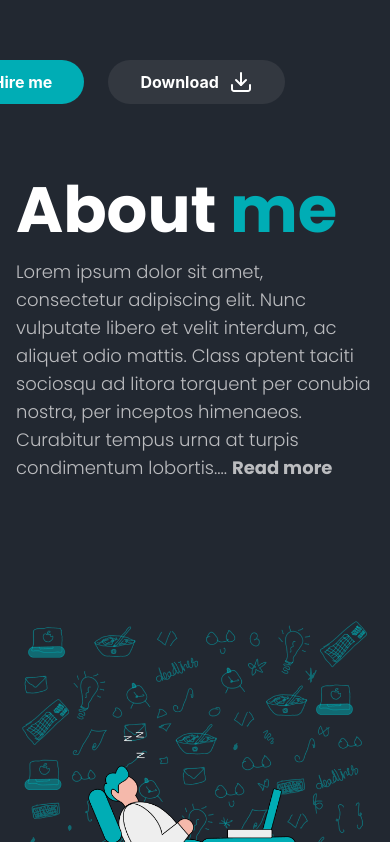
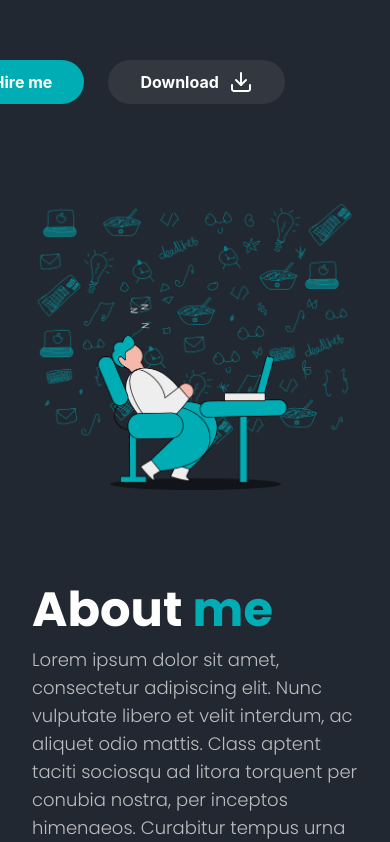
Before and after one commit to AleksBab-star/First_project_on_React, a React (Vite) app: page / in a window 390 px wide. Shown: the part 822-1664 px from the top of the page. Built offline with nearby package versions, Linux system fonts and the light colour scheme.

Commit message:
Добавлен адаптив к секции About me

```diff
--- a/src/components/About_me.tsx
+++ b/src/components/About_me.tsx
@@ -1,8 +1,8 @@
 export default function About_me(){
     return (
-        <section className="bg-[#222831] flex items-center justify-around gap-15 h-[850px] px-10 max-md:flex max-md:flex-col max-md:px-4">
-            <div className="h-">
-                <h1 className="font-['Poppins'] font-bold text-white text-[64px]">About <span className="text-[#00ADB5]">me</span></h1>
+        <section className="bg-[#222831] flex items-center justify-around gap-15 min-h-[850px] max-md:h-auto px-10 max-md:flex max-md:flex-col-reverse max-md:px-8 max-md:py-16">
+            <div className="">
+                <h1 className="font-['Poppins'] font-bold text-white text-[64px] max-md:text-[48px]">About <span className="text-[#00ADB5]">me</span></h1>
                 <p className="font-['Poppins'] font-light text-lg text-[#BBBCBF] leading-7 max-w-100">Lorem ipsum dolor sit amet, consectetur adipiscing elit. Nunc vulputate libero et velit interdum, ac aliquet odio mattis. Class aptent taciti sociosqu ad litora torquent per conubia nostra, per inceptos himenaeos.
                     Curabitur tempus urna at turpis condimentum lobortis.... <span className="font-bold "> Read more</span></p>
             </div>
```
